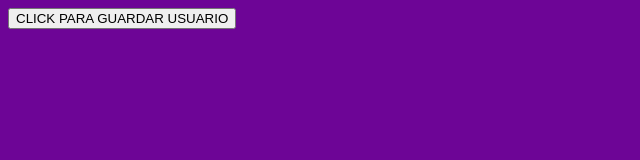
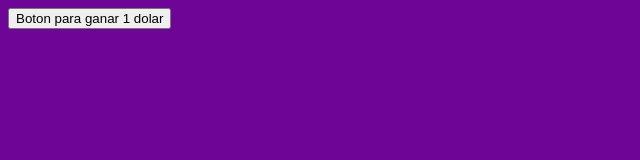
Before and after one commit to DariannysZambrano/Practica-GIT---APP-DILAN, a plain HTML site: page index.html in a window 1280 px wide. Shown: the whole page, without its empty margins (0-640 px from the left). Drawn offline with Linux system fonts and the light colour scheme.

Commit message:
Se cambia nombre del boton

```diff
--- a/index.html
+++ b/index.html
@@ -7,6 +7,6 @@
   <link rel="stylesheet" href="style.css">
 </head>
 <body>
-  <button class="boton-guardado">CLICK PARA GUARDAR USUARIO</button>
+  <button class="boton-guardado">Boton para ganar 1 dolar</button>
 </body>
 </html>
```
